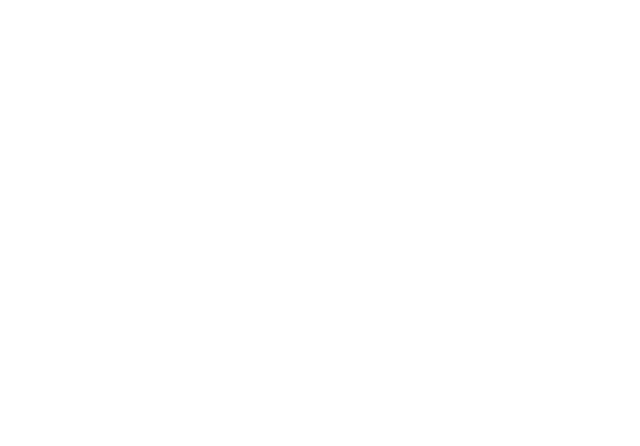
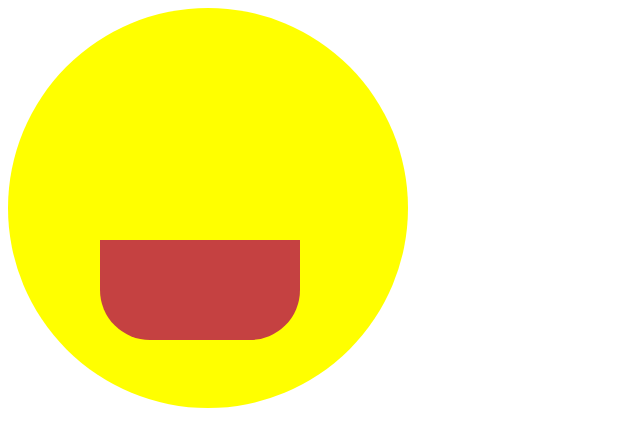
Before and after one commit to binayjy8/CSS-PR-2, a plain HTML site: page index8.html in a window 1280 px wide. Shown: the whole page, without its empty margins (0-640 px from the left). Drawn offline with Linux system fonts and the light colour scheme.

Commit message:
add style

```diff
--- a/index8.html
+++ b/index8.html
@@ -7,6 +7,8 @@
     <link rel="stylesheet" href="style8.css">
 </head>
 <body>
-
+    <div class="face">
+        <div class="mouth"></div>
+    </div>
 </body>
 </html>
--- a/style8.css
+++ b/style8.css
@@ -0,0 +1,16 @@
+.face {
+    height: 400px;
+    width: 400px;
+    background-color: yellow;
+    border-radius: 50%;
+}
+
+.mouth {
+    height: 100px;
+    width: 200px;
+    background-color: rgb(197, 65, 65);
+    border-radius: 0 0 50px 50px;
+    position: absolute;
+    top: 240px;
+    left: 100px;
+}
```
